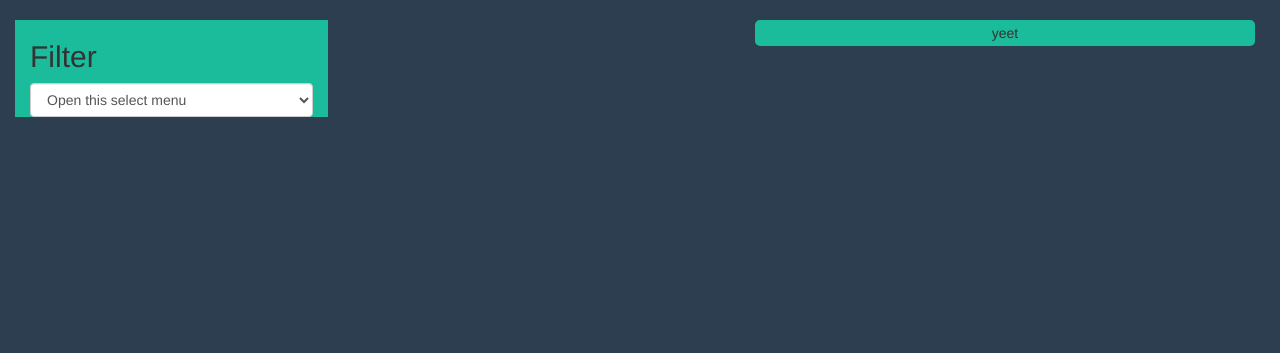
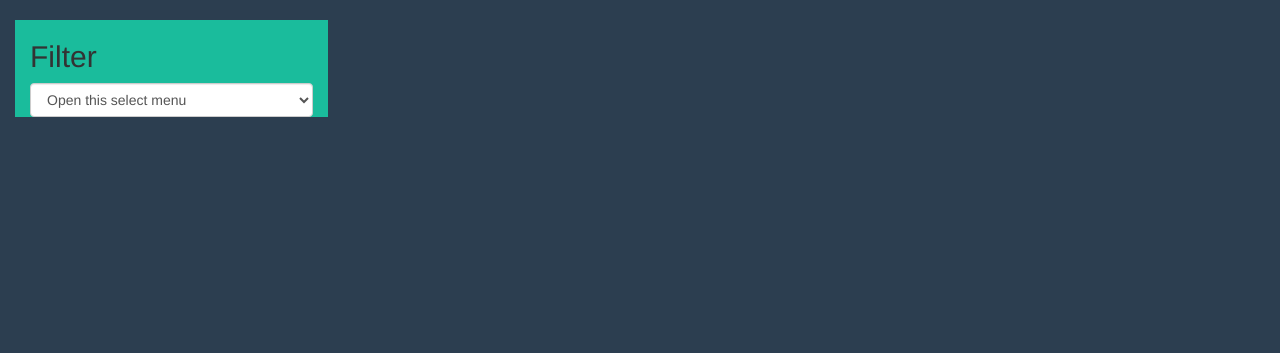
Before and after one commit to JordyvdNeut/projectenWebshop, a PHP site: page /index?op=products in a window 1280 px wide. Shown: the part 67-420 px from the top of the page. Run offline with PHP 8.4, Linux system fonts and the light colour scheme; data that the repository does not hold is empty.

Commit message:
removed button

```diff
--- a/webshopMultiversum/webshop/view/products/products.php
+++ b/webshopMultiversum/webshop/view/products/products.php
@@ -11,7 +11,7 @@
 
 <body>
     <section>
-        <button class="bestelbutton">yeet</button>
+
         <!-- filter -->
         <div class="filter col-md-3 sidebar">
             <div>
```
